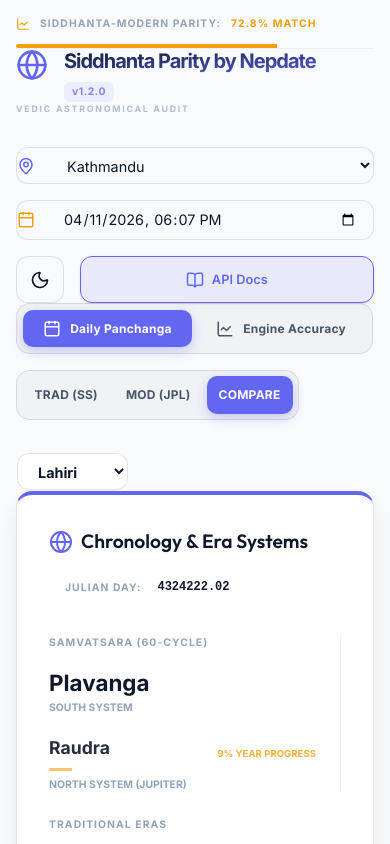
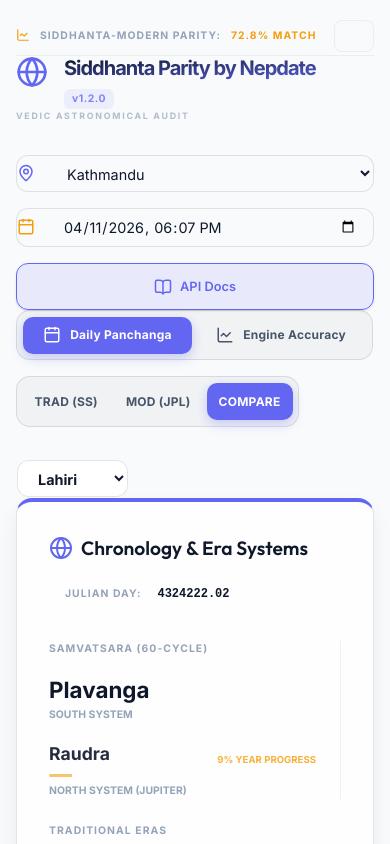
Before and after one commit to khumnath/surya-siddhanta-audit, a React (Vite) app: page / in a window 390 px wide. Shown: the top 844 px of the page. Built offline with nearby package versions, Linux system fonts and the light colour scheme.

Commit message:
UI: Moved theme toggle to top-right Global Top Bar

```diff
--- a/src/App.tsx
+++ b/src/App.tsx
@@ -184,14 +184,18 @@
 
   return (
     <div className="dashboard-container fade-in">
-      {/* Parity Accuracy Bar */}
-      {viewMode !== 'ss' && parityScore !== null && (
-        <div className="flex flex-col sm:flex-row sm:items-center justify-between px-4 py-3 sm:px-6 sm:py-2 bg-white/5 border-b border-border-subtle gap-3 sm:gap-0" style={{
+      {/* Global Top Bar (Parity Audit + Theme Toggle) */}
+      <div className="flex items-center justify-between px-4 py-2 bg-white/5 border-b border-border-subtle" style={{
         fontSize: '0.65rem',
         fontWeight: 700,
         letterSpacing: '0.1em',
-          textTransform: 'uppercase'
+        textTransform: 'uppercase',
+        minHeight: '40px'
       }}>
+        {/* Parity Content (Left/Center) */}
+        <div className="flex flex-col sm:flex-row sm:items-center gap-3 sm:gap-6 flex-1">
+          {viewMode !== 'ss' && parityScore !== null && (
+            <>
               <div className="flex items-center gap-2.5">
                 <LineChart size={14} color="var(--accent-secondary)" className="shrink-0" />
                 <span style={{ color: 'var(--text-dim)' }}>Siddhanta-Modern Parity:</span>
@@ -199,11 +203,32 @@
                   {parityScore.toFixed(1)}% Match
                 </span>
               </div>
-          <div className="w-full sm:w-[200px] h-1 bg-white/5 rounded-full overflow-hidden shrink-0">
+              <div className="w-full sm:w-[200px] h-1 bg-white/5 rounded-full overflow-hidden shrink-0 hidden sm:block">
                 <div style={{ width: `${parityScore}%`, height: '100%', background: 'var(--accent-secondary)', transition: 'width 1s ease-out' }}></div>
               </div>
+            </>
+          )}
         </div>
-      )}
+
+        {/* Global Controls (Right) */}
+        <div className="flex items-center gap-2 ml-4">
+          <button
+            onClick={() => setTheme(theme === 'dark' ? 'light' : 'dark')}
+            style={{
+              background: 'rgba(255,255,255,0.03)',
+              color: 'var(--text-primary)',
+              border: '1px solid var(--border-subtle)',
+              width: '32px',
+              height: '32px',
+              borderRadius: '8px'
+            }}
+            title={`Switch to ${theme === 'dark' ? 'Light' : 'Dark'} Mode`}
+            className="flex items-center justify-center hover:bg-white/10 transition-colors"
+          >
+            {theme === 'dark' ? <SunIcon size={16} /> : <Moon size={16} />}
+          </button>
+        </div>
+      </div>
 
       <header className="flex flex-col lg:flex-row justify-between items-start lg:items-center py-6 mb-10 gap-8">
         <div className="flex flex-col items-start w-full">
@@ -266,14 +291,6 @@
           </div>
 
           <div className="flex items-center gap-4">
-            <button
-              onClick={() => setTheme(theme === 'dark' ? 'light' : 'dark')}
-              style={{ background: 'rgba(255,255,255,0.05)', color: 'var(--text-primary)', border: '1px solid var(--border-card)', padding: '0.8rem', borderRadius: '12px' }}
-              title={`Switch to ${theme === 'dark' ? 'Light' : 'Dark'} Mode`}
-              className="aspect-square flex items-center justify-center hover:bg-white/10 shrink-0"
-            >
-              {theme === 'dark' ? <SunIcon size={20} /> : <Moon size={20} />}
-            </button>
             <a
               href="/docs/index.html"
               target="_blank"
@@ -316,7 +333,7 @@
             <button
               key={mode}
               onClick={() => setViewMode(mode)}
-              className={`nav-pill text-[0.65rem] !px-3 font-black uppercase ${viewMode === mode ? 'active' : ''}`}
+              className={`nav-pill text-[0.65rem] px-3! font-black uppercase ${viewMode === mode ? 'active' : ''}`}
             >
               {mode === 'ss' ? 'TRAD (SS)' : mode === 'modern' ? 'MOD (JPL)' : 'COMPARE'}
             </button>
@@ -581,7 +598,7 @@
                   return (
                     <div key={body} className="bg-white/5 rounded-xl border border-border-subtle hover:border-border-card transition-all group shadow-sm flex flex-col" style={{ padding: '2rem', gap: viewMode === 'both' ? '2.5rem' : '1.5rem', overflow: 'visible' }}>
                       {/* HEADER */}
-                      <div className="flex justify-between items-center mb-[-0.5rem]">
+                      <div className="flex justify-between items-center -mb-2">
                         <div className="text-[0.8rem] font-bold uppercase tracking-[0.2em] text-text-primary/70 group-hover:text-accent-primary transition-colors">{body}</div>
                         <span className="text-[0.55rem] font-black text-text-secondary uppercase tracking-[0.15em]">ELEMENT</span>
                       </div>
@@ -744,7 +761,7 @@
                         const isInauspiciousMod = modY.type === 'inauspicious';
 
                         return (
-                          <div key={i} className={`grid grid-cols-[1fr_1.5fr_1.5fr] gap-4 items-center px-6 py-5 border-b border-border-subtle transition-all duration-200 ${hasDrift ? 'bg-accent-error/5' : (i === 0 ? 'bg-accent-secondary/5' : 'hover:bg-white/[0.02]')}`}>
+                          <div key={i} className={`grid grid-cols-[1fr_1.5fr_1.5fr] gap-4 items-center px-6 py-5 border-b border-border-subtle transition-all duration-200 ${hasDrift ? 'bg-accent-error/5' : (i === 0 ? 'bg-accent-secondary/5' : 'hover:bg-white/2')}`}>
                             {/* 1. MODERN TIMING (Baseline) */}
                             <div className="flex flex-col gap-1">
                               <div className="text-[0.9rem] font-black font-mono text-accent-primary">
```
Lines whose indentation alone changed are shown as unchanged.
